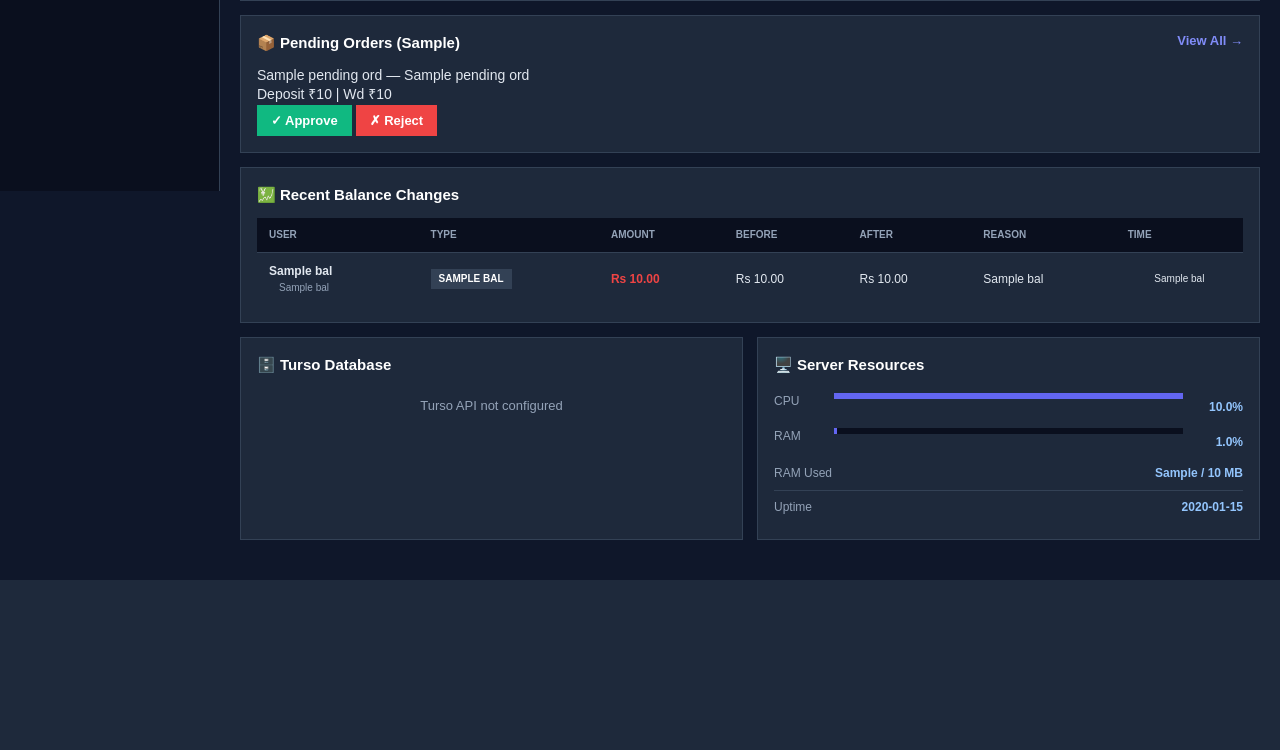
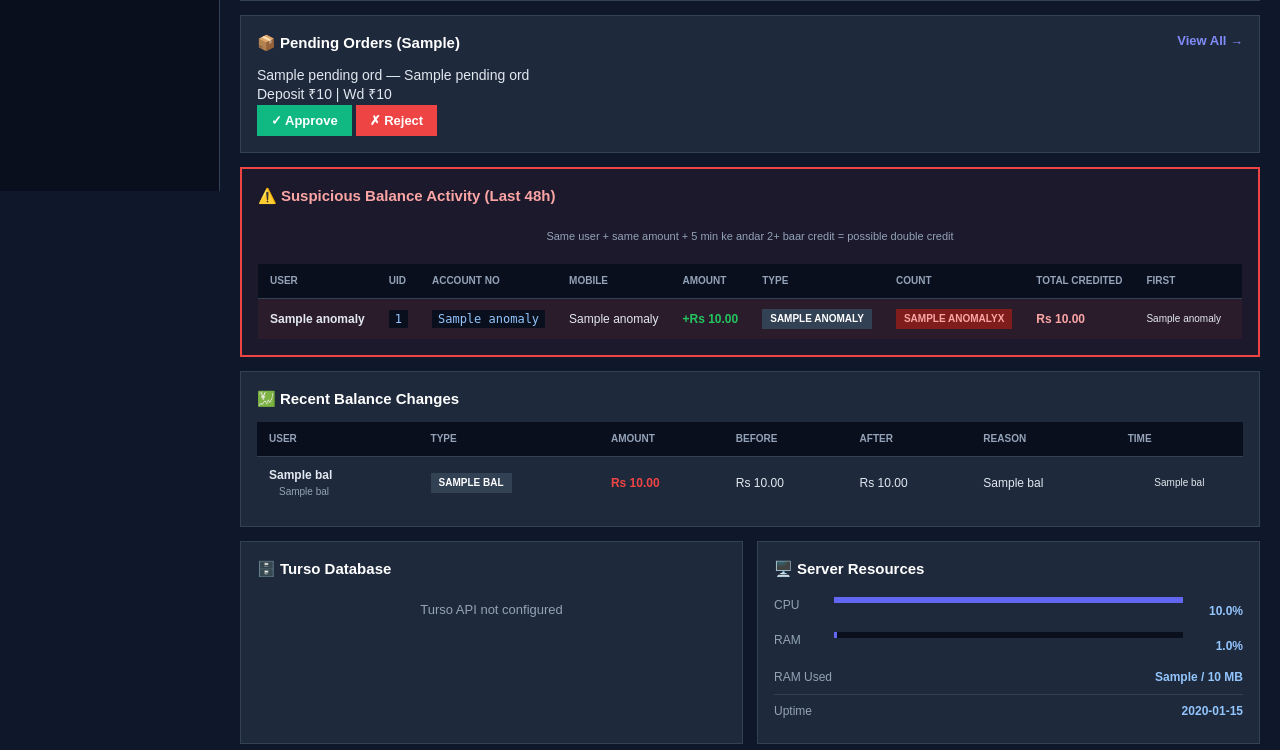
Before and after one commit to sandip-dev87/slotex-bot, a Flask app: template admin/templates/dashboard.html in a window 1280 px wide. Shown: the part 609-1359 px from the top of the page. Before the commit the page ends 1189 px from the top, so only its background shows below. Run offline with Flask 3, Linux system fonts and the light colour scheme; the template is opened without the code that fills it: most values are stand-ins (such as "Sample title", 1, 10 or a date in 2020).

Commit message:
Feature: suspicious balance activity detector on dashboard

```diff
--- a/admin/app.py
+++ b/admin/app.py
@@ -458,6 +458,32 @@ def dashboard():
             recent_bal = []
         cache_set("dash_recent_bal", recent_bal, 120)
 
+    # Balance anomalies — duplicate credits / big jumps
+    anomalies = cache_get("dash_anomalies")
+    if anomalies is None:
+        try:
+            anomalies = q_all("""
+                SELECT bh.user_id, u.name, u.account_no, u.mobile,
+                       bh.amount, bh.type,
+                       COUNT(*) as cnt,
+                       MIN(bh.created_at) as first_t,
+                       MAX(bh.created_at) as last_t,
+                       SUM(bh.amount) as total
+                FROM balance_history bh
+                LEFT JOIN users u ON bh.user_id = u.id
+                WHERE bh.created_at >= datetime('now', '-48 hours')
+                  AND bh.amount > 0
+                GROUP BY bh.user_id, bh.amount, bh.type
+                HAVING COUNT(*) >= 2
+                   AND (julianday(MAX(bh.created_at)) - julianday(MIN(bh.created_at))) * 1440 < 5
+                ORDER BY MAX(bh.created_at) DESC
+                LIMIT 20
+            """)
+        except Exception as _e:
+            print(f"[ANOMALY] {_e}")
+            anomalies = []
+        cache_set("dash_anomalies", anomalies, 120)
+
     daily = cache_get("dash_daily")
     if not daily:
         daily = q_all("""
@@ -478,6 +504,7 @@ def dashboard():
                            pending_mbrs=pending_mbrs,
                            pending_ords=pending_ords,
                            recent_bal=recent_bal,
+                           anomalies=anomalies,
                            daily=daily,
                            server_metrics=get_server_metrics(),
                            turso_usage=get_turso_usage(),
--- a/admin/templates/dashboard.html
+++ b/admin/templates/dashboard.html
@@ -144,6 +144,52 @@
 </div>
 {% endif %}
 
+<!-- SUSPICIOUS BALANCE ACTIVITY -->
+{% if anomalies %}
+<div class="card" style="border:2px solid #ef4444;background:rgba(239,68,68,0.05);">
+  <div class="card-header-row">
+    <h3 class="card-title" style="color:#fca5a5;">⚠️ Suspicious Balance Activity (Last 48h)</h3>
+  </div>
+  <p class="muted" style="font-size:11px;margin-bottom:10px;">
+    Same user + same amount + 5 min ke andar 2+ baar credit = possible double credit
+  </p>
+  <div class="table-wrap">
+    <table class="data-table" style="font-size:12px;">
+      <thead>
+        <tr>
+          <th>User</th>
+          <th>UID</th>
+          <th>Account No</th>
+          <th>Mobile</th>
+          <th>Amount</th>
+          <th>Type</th>
+          <th>Count</th>
+          <th>Total Credited</th>
+          <th>First</th>
+          <th>Last</th>
+        </tr>
+      </thead>
+      <tbody>
+        {% for a in anomalies %}
+        <tr style="background:rgba(239,68,68,0.08);">
+          <td><strong>{{ a[1] or 'Unknown' }}</strong></td>
+          <td><code>{{ a[0] }}</code></td>
+          <td><code>{{ a[2] or '-' }}</code></td>
+          <td>{{ a[3] or '-' }}</td>
+          <td><span style="color:#22c55e;font-weight:700;">+Rs {{ "%.2f"|format(a[4]) }}</span></td>
+          <td><span class="badge" style="font-size:10px;">{{ a[5] }}</span></td>
+          <td><span class="badge badge-danger">{{ a[6] }}x</span></td>
+          <td><strong style="color:#fca5a5;">Rs {{ "%.2f"|format(a[9]) }}</strong></td>
+          <td class="muted" style="font-size:10px;">{{ (a[7] or '')[:16] }}</td>
+          <td class="muted" style="font-size:10px;">{{ (a[8] or '')[:16] }}</td>
+        </tr>
+        {% endfor %}
+      </tbody>
+    </table>
+  </div>
+</div>
+{% endif %}
+
 <!-- RECENT BALANCE CHANGES -->
 {% if recent_bal %}
 <div class="card">
```
